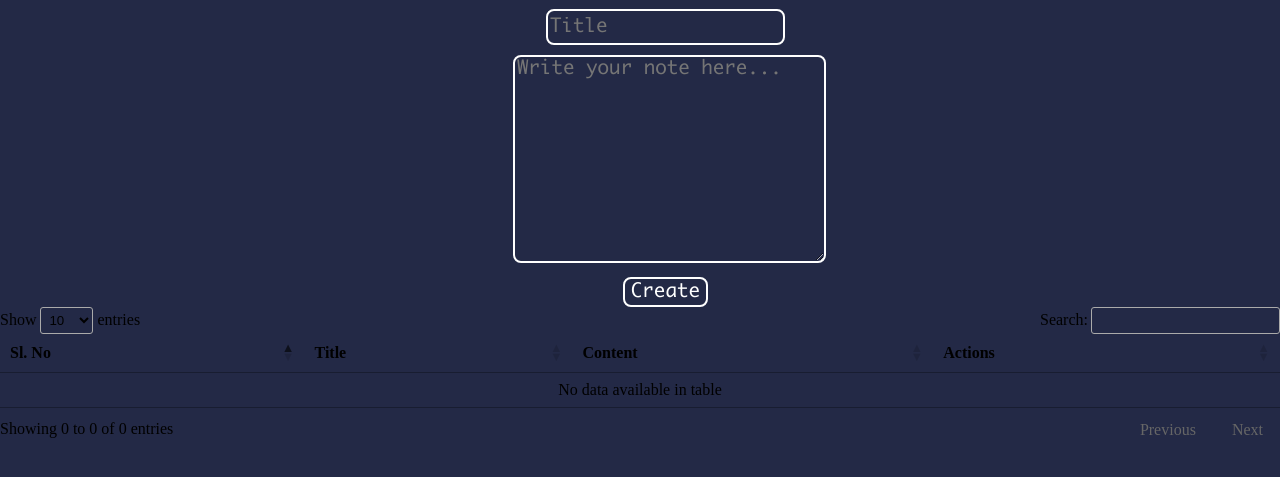
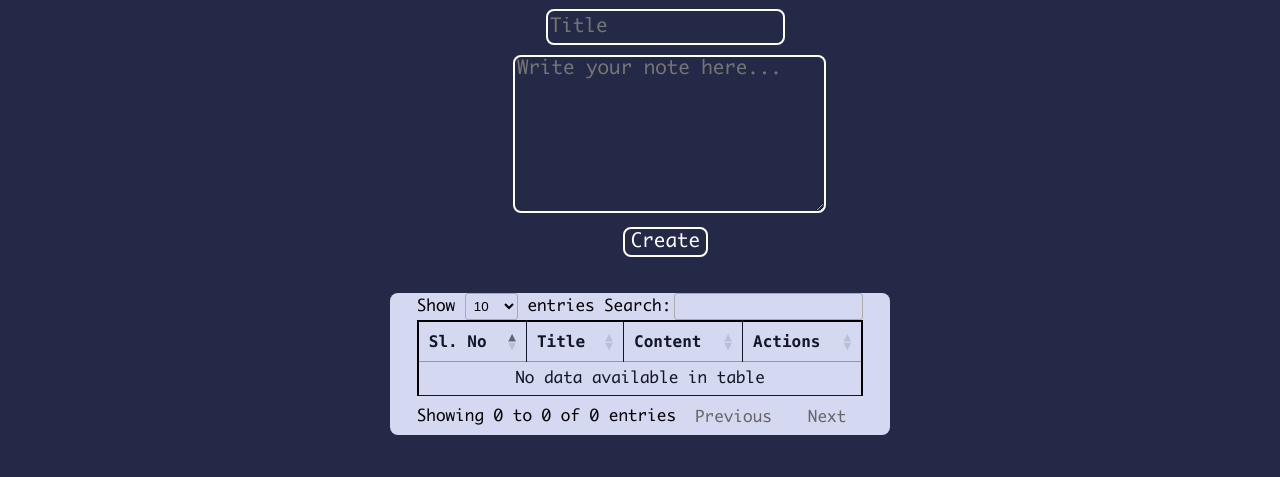
Before and after one commit to dipaashu/TNRP, a PHP site: page /home.php in a window 1280 px wide. Shown: the part 197-674 px from the top of the page. Run offline with PHP 8.4, Linux system fonts and the light colour scheme; the visitor is signed in with stand-in values (Sample User, id 1); data that the repository does not hold is empty; some libraries are stand-ins or nearby versions; some web fonts are replaced.

Commit message:
table and optioons

```diff
--- a/src/css/home.css
+++ b/src/css/home.css
@@ -40,7 +40,7 @@ body{
 }
 .create-note .create textarea {
     font-family: Monaco;
-    height: 200px;
+    height: 150px;
     width: 100%;
     background: transparent;
     border: 2px solid #fff;
@@ -50,3 +50,35 @@ body{
     box-shadow: none;
     outline: none;
 }
+.mytable {
+    font-family: 'Monaco';
+    border: 1px transparent;
+    border-radius: 8px;
+    background-color: #d4d8f0;
+    display: flex;
+    justify-content: center;
+    width: 500px;
+    margin: auto;
+}
+
+table {
+    border: 2px solid;
+    text-align: left;
+    border-collapse: collapse;
+    padding-top: 20px;
+    width: 100%;
+}
+
+#myTable {
+    width: 100%;
+    border-collapse: collapse;
+}
+th, td {
+    text-align: left;
+    border: 1px solid;
+    color: #121629;
+}
+
+tbody, thead {
+    margin: auto;
+}
--- a/src/home.php
+++ b/src/home.php
@@ -67,23 +67,24 @@ $notes = $noteOps->readNotes($userId);
             <div class="create"><input id="create-submit" type="submit" name="create" value="Create"></div>
         </form>
     </div>
-    <div>
-        <table id="myTable">
+    <br><br>
+    <div class="mytable">
+        <table id="myTable" >
             <thead>
                 <tr>
-                    <th scope="col">Sl. No</th>
-                    <th scope="col">Title</th>
-                    <th scope="col">Content</th>
-                    <th scope="col">Actions</th>
+                    <th>Sl. No</th>
+                    <th>Title</th>
+                    <th>Content</th>
+                    <th>Actions</th>
                 </tr>
             </thead>
             <tbody>
                 <?php foreach ($notes as $note): ?>
                     <tr>
-                        <th scope='row'><?= htmlspecialchars($note['noteid']) ?></th>
+                        <th><?= htmlspecialchars($note['noteid']) ?></th>
                         <td><?= htmlspecialchars($note['title']) ?></td>
                         <td><?= htmlspecialchars($note['notes']) ?></td>
-                        <td>Actions</td>
+                        <td><a class='edit' href="">Edit</a> <a href="?delete=<?= $note['noteid'] ?>">Delete</a></td>
                     </tr>";
                 <?php endforeach; ?>
                 </tbody>
@@ -94,5 +95,6 @@ $notes = $noteOps->readNotes($userId);
     <script>
         let table = new DataTable('#myTable');
     </script>
+
 </body>
 </html>
```
